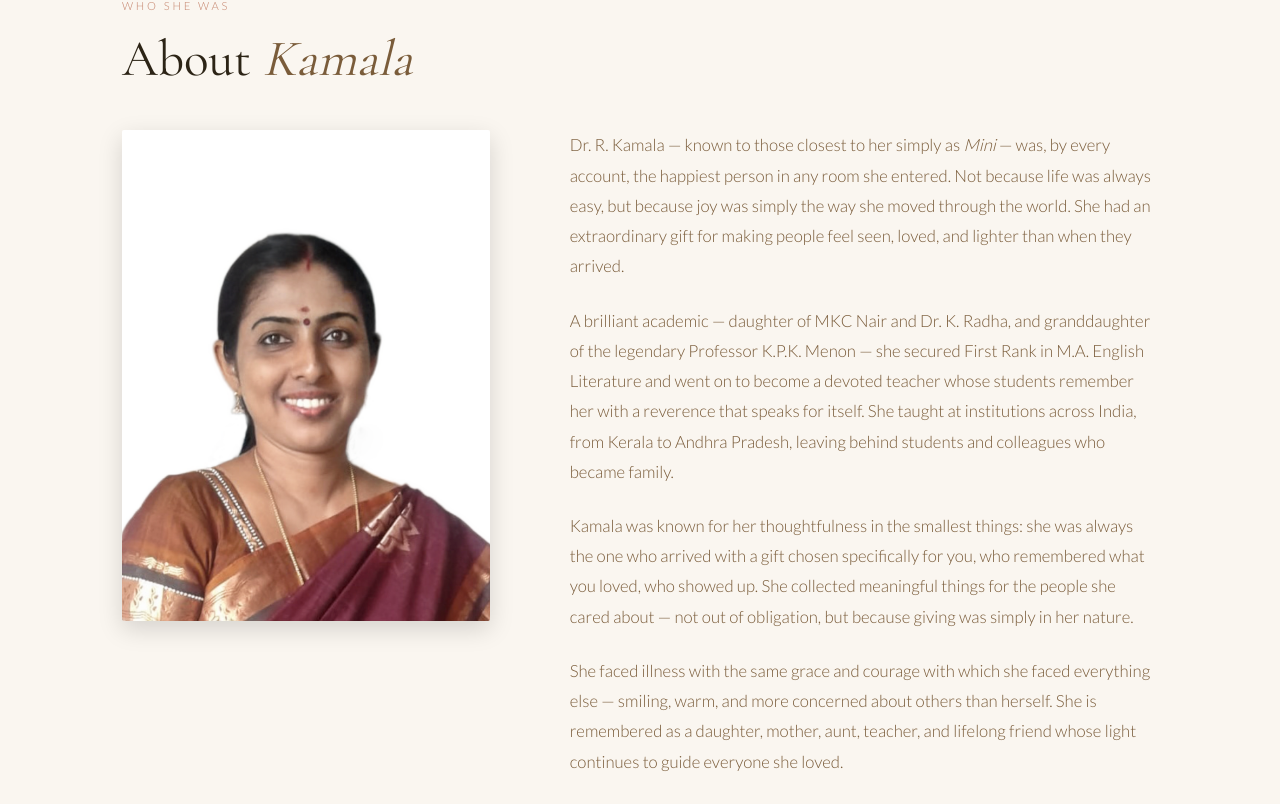
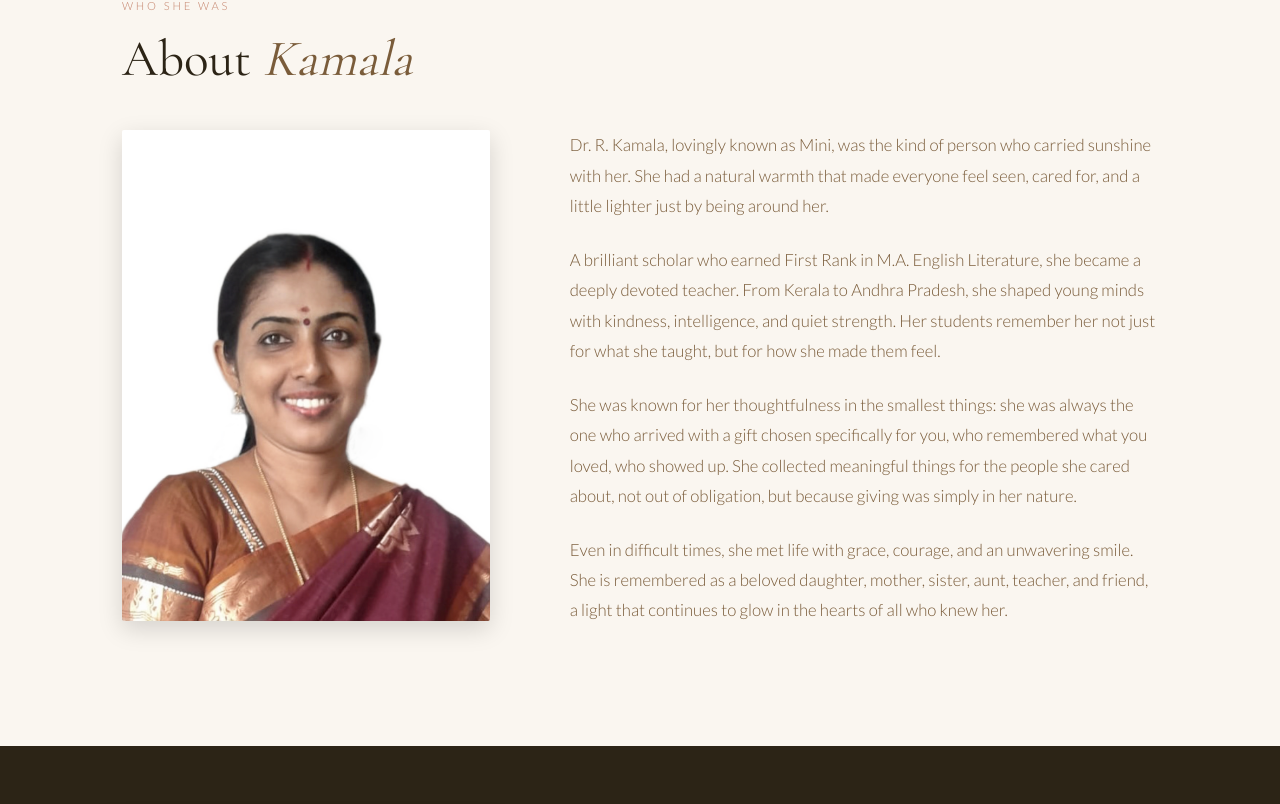
Before and after one commit to sruthisreelatha5/dr-kamala, a Next.js app: page / in a window 1280 px wide. Shown: the part 836-1640 px from the top of the page. Built offline with nearby package versions, Linux system fonts and the light colour scheme; no server answers.

Commit message:
Update About.tsx

```diff
--- a/src/components/About/About.tsx
+++ b/src/components/About/About.tsx
@@ -24,29 +24,20 @@ export default function About() {
 				</div>
 				<div className={styles.aboutText}>
 					<p>
-						Dr. R. Kamala — known to those closest to her simply as <em>Mini</em> — was, by every
-						account, the happiest person in any room she entered. Not because life was always easy,
-						but because joy was simply the way she moved through the world. She had an extraordinary
-						gift for making people feel seen, loved, and lighter than when they arrived.
+						Dr. R. Kamala, lovingly known as Mini, was the kind of person who carried sunshine with her. She had a natural warmth that made everyone feel seen, cared for, and a little lighter just by being around her.
+
 					</p>
 					<p>
-						A brilliant academic — daughter of MKC Nair and Dr. K. Radha, and granddaughter of the
-						legendary Professor K.P.K. Menon — she secured First Rank in M.A. English Literature and
-						went on to become a devoted teacher whose students remember her with a reverence that
-						speaks for itself. She taught at institutions across India, from Kerala to Andhra
-						Pradesh, leaving behind students and colleagues who became family.
+						A brilliant scholar who earned First Rank in M.A. English Literature, she became a deeply devoted teacher. From Kerala to Andhra Pradesh, she shaped young minds with kindness, intelligence, and quiet strength. Her students remember her not just for what she taught, but for how she made them feel.
+
 					</p>
 					<p>
-						Kamala was known for her thoughtfulness in the smallest things: she was always the one
-						who arrived with a gift chosen specifically for you, who remembered what you loved, who
-						showed up. She collected meaningful things for the people she cared about — not out of
-						obligation, but because giving was simply in her nature.
+						She was known for her thoughtfulness in the smallest things: she was always the one who arrived with a gift chosen specifically for you, who remembered what you loved, who showed up. She collected meaningful things for the people she cared about, not out of obligation, but because giving was simply in her nature.
+
 					</p>
 					<p>
-						She faced illness with the same grace and courage with which she faced everything else —
-						smiling, warm, and more concerned about others than herself. She is remembered as a
-						daughter, mother, aunt, teacher, and lifelong friend whose light continues to guide
-						everyone she loved.
+						Even in difficult times, she met life with grace, courage, and an unwavering smile. She is remembered as a beloved daughter, mother, sister, aunt, teacher, and friend, a light that continues to glow in the hearts of all who knew her.
+
 					</p>
 				</div>
 			</ScrollReveal>
```
